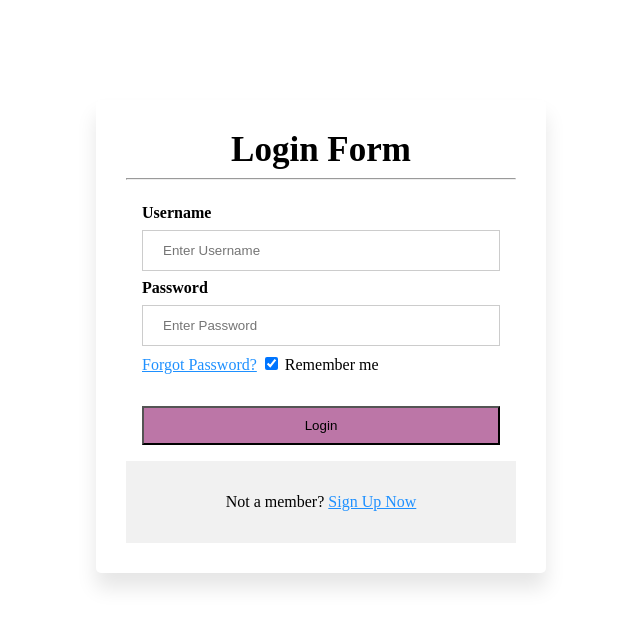
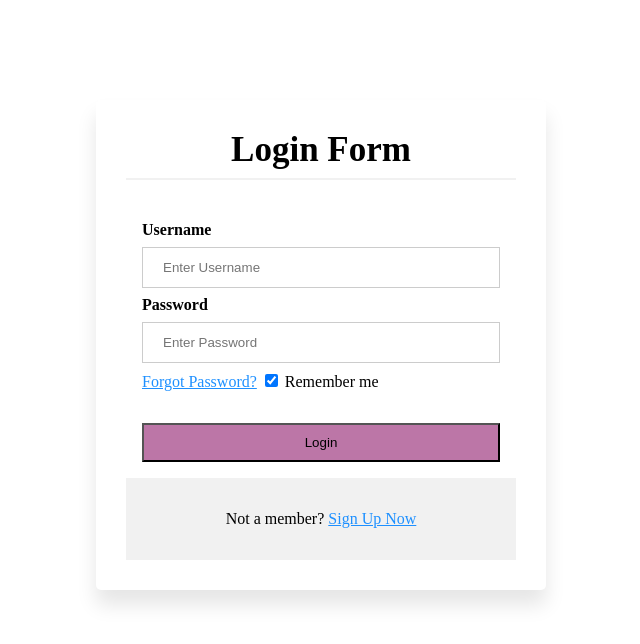
Before and after one commit to Fortunate05/Fortunate-Login-and-Registration, a plain HTML site: page index.html in a window 1280 px wide. Shown: the whole page, without its empty margins (312-952 px from the left). Drawn offline with Linux system fonts and the light colour scheme.

Commit message:
add change code

```diff
--- a/style.css
+++ b/style.css
@@ -22,6 +22,11 @@
     font-weight: 600;
     text-align: center;
     transition: all 0.6s cubic-bezier(0.68,-0.55,0.265,1.55);
+  }
+  /* line for hr */
+  hr {
+    border: 1px solid #f1f1f1;
+    margin-bottom: 25px;
   }
 
   /* Full-width inputs */
```
Also changed, not shown: Register.html (+1 -0 lines).
